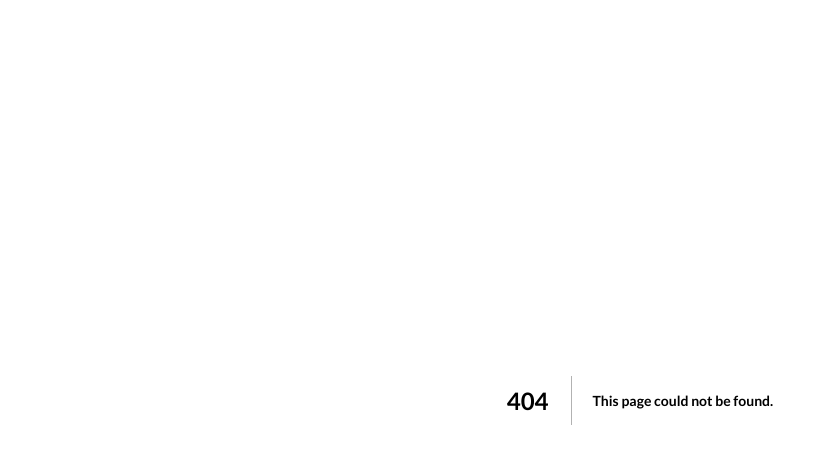
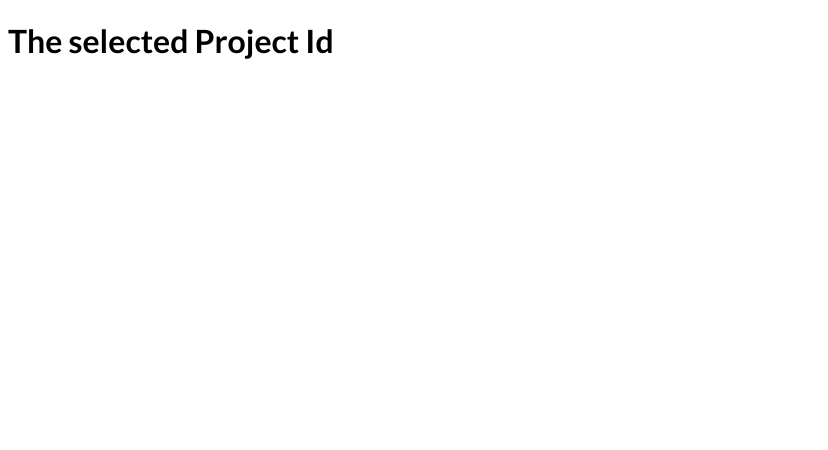
Before and after one commit to SolomonKitonyi/Nextjs-FileBased-Routing, a Next.js app: page /clients/1/1 in a window 1280 px wide. Before the commit this address had no page. Shown: the top 450 px of the page, without its empty margins (0-828 px from the left). Built offline with nearby package versions, Linux system fonts and the light colour scheme.

Commit message:
add nested dynamic routes

```diff
--- /dev/null
+++ b/pages/clients/[id]/[clientProjectid].js
@@ -0,0 +1,12 @@
+import { useRouter } from 'next/router';
+const SelectedClientProject = () => {
+	const router = useRouter();
+	console.log(router.query);
+	return (
+		<div>
+			<h1>The selected Project Id</h1>
+		</div>
+	);
+};
+
+export default SelectedClientProject;
```
Also changed, not shown: pages/clients/[id]/index.js (added, +9 -0 lines), pages/clients/index.js (added, +9 -0 lines).
